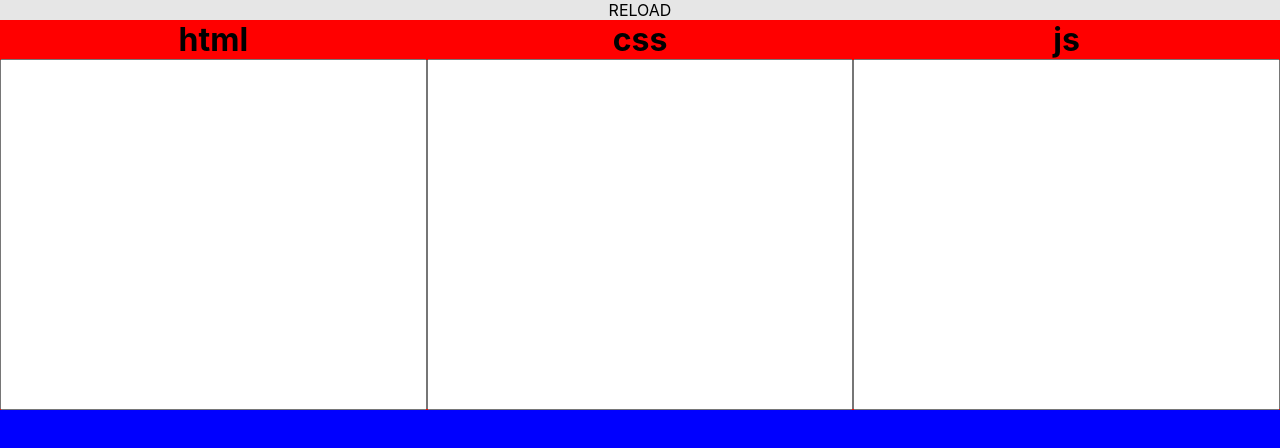
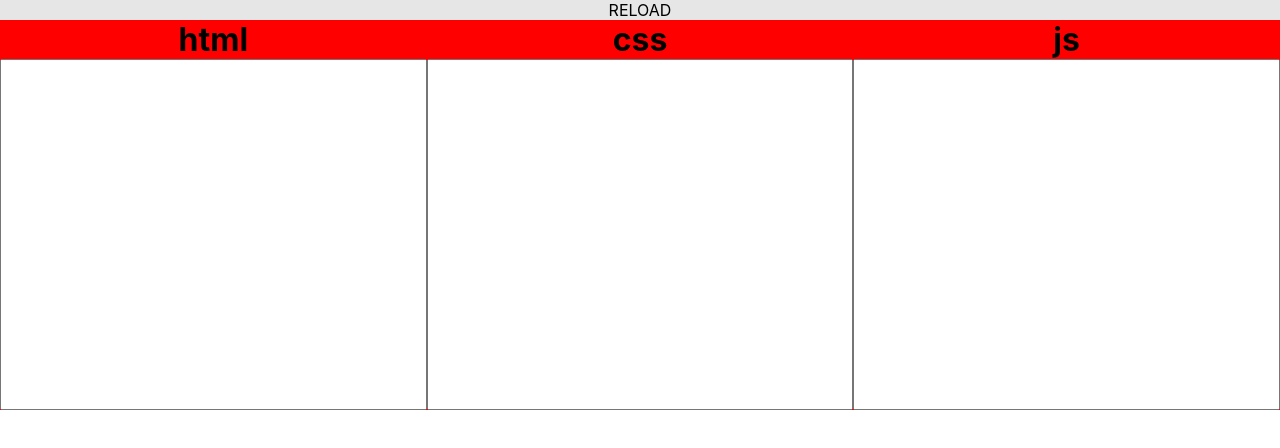
Before and after one commit to vinciusb/code-editor, a React (Create React App) app: page / in a window 1280 px wide. Shown: the top 448 px of the page. Built offline with nearby package versions, Linux system fonts and the light colour scheme.

Commit message:
Render implemented: HTML and CSS and completed. JS implemented with eval.

```diff
--- a/src/Components/App/App.js
+++ b/src/Components/App/App.js
@@ -13,23 +13,24 @@ const Styled = {
         display: flex;
         flex-flow: column;
 
-        & > main {
+        & .button:hover {
+            cursor: pointer;
+            background-color: rgb(230, 230, 230);
+        }
+    `,
+    Main: styled.div`
         height: 100%;
-        }
-        & .button:hover {
-        cursor: pointer;
-        background-color: rgb(230, 230, 230);
-        }
-        & .CodeResult {
-        background-color: blue;
-        height: 50%;
-        }
+
+        display: grid;
+        grid-template-rows: ${(props) => `${props.proportion[0]}fr ${props.proportion[1]}fr`};
+        align-items: stretch;
     `,
 };
 
 function App() {
+    const [sourceCodes, setSourceCodes] = useState(['', '', '']);
     const [shouldTransfer, setShouldTransfer] = useState(false);
-    const [sourceCodes, setSourceCodes] = useState(['', '', '']);
+    const [sectionsProportion, setSectionsProportion] = useState([1, 1]);
 
     function injectCode() {
         setShouldTransfer(true);
@@ -45,13 +46,11 @@ function App() {
             <header>
                 <div className="button" onClick={injectCode}>RELOAD</div>
             </header>
-            <main>
+            <Styled.Main proportion={sectionsProportion}>
                 <Editors transfer={shouldTransfer} onTransfer={getSourceCode} />
 
-                <div className="CodeResult">
-                    <CodeCompiler codes={sourceCodes} />
-                </div>
-            </main>
+                <CodeCompiler codes={sourceCodes} />
+            </Styled.Main>
         </Styled.App>
     );
 }
--- a/src/Components/CodeCompiler/CodeCompiler.js
+++ b/src/Components/CodeCompiler/CodeCompiler.js
@@ -1,12 +1,36 @@
-import { useState, useEffect } from 'react';
+import React, { useEffect } from 'react';
+import PropTypes from 'prop-types';
+import styled from 'styled-components';
 
-function CodeCompiler() {
+const Styled = {
+    CodeCompiler: styled.div`
+        ${(props) => props.css}
+    `,
+};
+
+function CodeCompiler({ codes }) {
+    // Language strings
+    const [hmtlS, cssS, jsS] = codes;
+
+    useEffect(() => {
+        // TODO: find another solution other then eval()
+        window.eval(jsS);
+    }, [jsS]);
 
     return (
-        <div>
-
-        </div>
+        <Styled.CodeCompiler
+            dangerouslySetInnerHTML={{ __html: hmtlS }}
+            css={cssS}
+        />
     );
 }
 
+CodeCompiler.defaultProps = {
+    codes: ['', '', ''],
+};
+
+CodeCompiler.propTypes = {
+    codes: PropTypes.array,
+};
+
 export default CodeCompiler;
--- a/src/Components/Editors/Editors.js
+++ b/src/Components/Editors/Editors.js
@@ -7,7 +7,6 @@ import CodeEditor from '../CodeEditor/CodeEditor';
 const Styled = {
     Editors: styled.div`
         background-color: red;
-        height: 50%;
 
         display: grid;
         grid-template-columns: ${(props) => `${props.proportion[0]}fr ${props.proportion[1]}fr ${props.proportion[2]}fr`};
```
